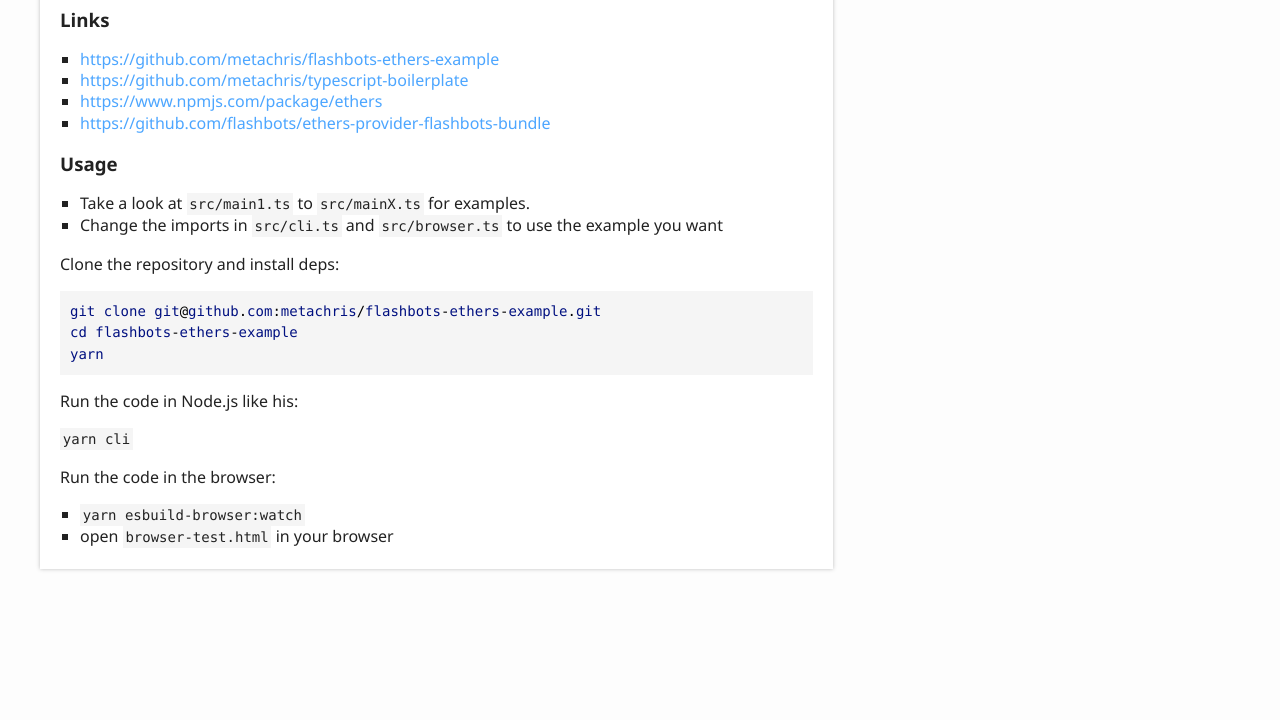
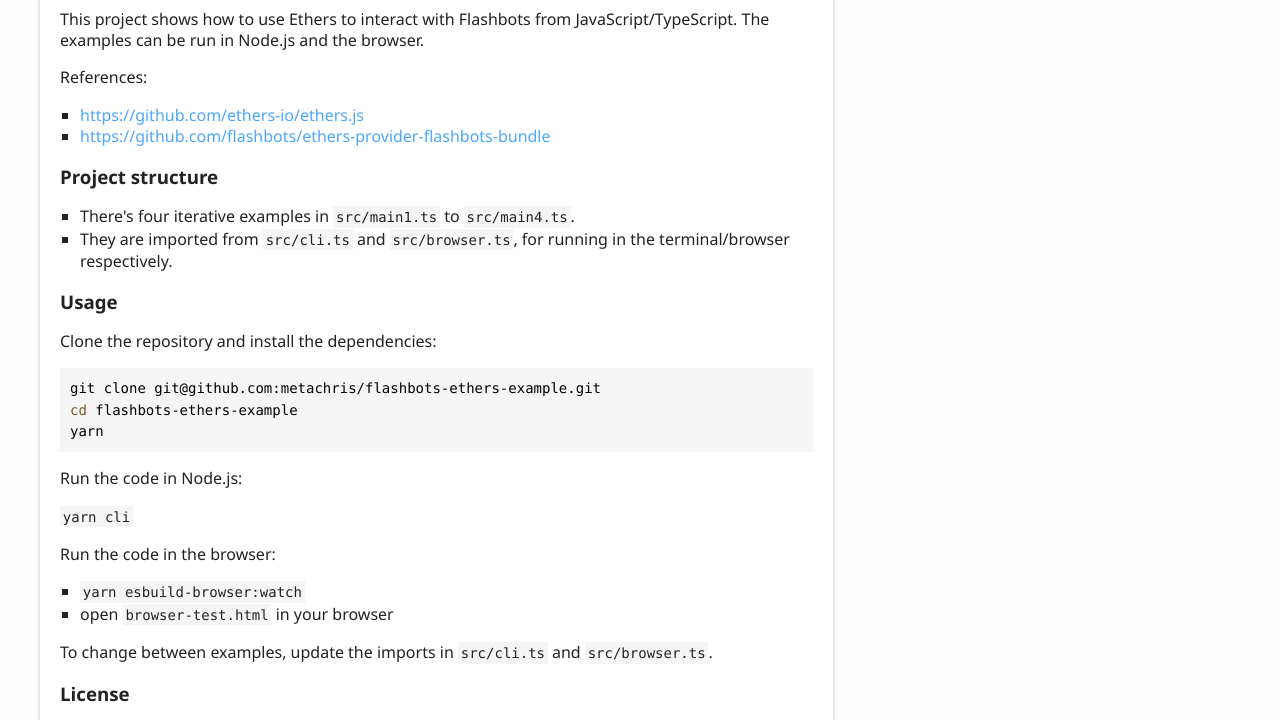
Before and after one commit to metachris/flashbots-ethers-example, a plain HTML site: page index.html in a window 1280 px wide. Shown: the part 227-947 px from the top of the page. Drawn offline with Linux system fonts and the light colour scheme.

Commit message:
Deploying to gh-pages from  @ 6c36677d1e17c610c6359934378a3d7c85d57119 🚀

```diff
--- a/index.html
+++ b/index.html
@@ -61,34 +61,43 @@
 				<a href="#flashbots-ethers-typescript-example" id="flashbots-ethers-typescript-example" style="color: inherit; text-decoration: none;">
 					<h1>Flashbots Ethers TypeScript example</h1>
 				</a>
-				<a href="#links" id="links" style="color: inherit; text-decoration: none;">
-					<h3>Links</h3>
+				<p>This project shows how to use Ethers to interact with Flashbots from JavaScript/TypeScript. The examples can be run in Node.js and the browser.</p>
+				<p>References:</p>
+				<ul>
+					<li><a href="https://github.com/ethers-io/ethers.js">https://github.com/ethers-io/ethers.js</a></li>
+					<li><a href="https://github.com/flashbots/ethers-provider-flashbots-bundle">https://github.com/flashbots/ethers-provider-flashbots-bundle</a></li>
+				</ul>
+				<a href="#project-structure" id="project-structure" style="color: inherit; text-decoration: none;">
+					<h3>Project structure</h3>
 				</a>
 				<ul>
-					<li><a href="https://github.com/metachris/flashbots-ethers-example">https://github.com/metachris/flashbots-ethers-example</a></li>
-					<li><a href="https://github.com/metachris/typescript-boilerplate">https://github.com/metachris/typescript-boilerplate</a></li>
-					<li><a href="https://www.npmjs.com/package/ethers">https://www.npmjs.com/package/ethers</a></li>
-					<li><a href="https://github.com/flashbots/ethers-provider-flashbots-bundle">https://github.com/flashbots/ethers-provider-flashbots-bundle</a></li>
+					<li>There&#39;s four iterative examples in <code>src/main1.ts</code> to <code>src/main4.ts</code>.</li>
+					<li>They are imported from <code>src/cli.ts</code> and <code>src/browser.ts</code>, for running in the terminal/browser respectively.</li>
 				</ul>
 				<a href="#usage" id="usage" style="color: inherit; text-decoration: none;">
 					<h3>Usage</h3>
 				</a>
-				<ul>
-					<li>Take a look at <code>src/main1.ts</code> to <code>src/mainX.ts</code> for examples.</li>
-					<li>Change the imports in <code>src/cli.ts</code> and <code>src/browser.ts</code> to use the example you want</li>
-				</ul>
-				<p>Clone the repository and install deps:</p>
-				<pre><code><span style="color: #001080">git</span><span style="color: #000000"> </span><span style="color: #001080">clone</span><span style="color: #000000"> </span><span style="color: #001080">git</span><span style="color: #000000">@</span><span style="color: #001080">github</span><span style="color: #000000">.</span><span style="color: #001080">com</span><span style="color: #000000">:</span><span style="color: #001080">metachris</span><span style="color: #000000">/</span><span style="color: #001080">flashbots</span><span style="color: #000000">-</span><span style="color: #001080">ethers</span><span style="color: #000000">-</span><span style="color: #001080">example</span><span style="color: #000000">.</span><span style="color: #001080">git</span>
-<span style="color: #001080">cd</span><span style="color: #000000"> </span><span style="color: #001080">flashbots</span><span style="color: #000000">-</span><span style="color: #001080">ethers</span><span style="color: #000000">-</span><span style="color: #001080">example</span>
-<span style="color: #001080">yarn</span>
+				<p>Clone the repository and install the dependencies:</p>
+				<pre><code class="language-bash"><span style="color: #000000">git clone git@github.com:metachris/flashbots-ethers-example.git</span>
+<span style="color: #795E26">cd</span><span style="color: #000000"> flashbots-ethers-example</span>
+<span style="color: #000000">yarn</span>
 </code></pre>
-				<p>Run the code in Node.js like his:</p>
+				<p>Run the code in Node.js:</p>
 				<p><code>yarn cli</code></p>
 				<p>Run the code in the browser:</p>
 				<ul>
 					<li><code>yarn esbuild-browser:watch</code></li>
 					<li>open <code>browser-test.html</code> in your browser</li>
 				</ul>
+				<p>To change between examples, update the imports in <code>src/cli.ts</code> and <code>src/browser.ts</code>.</p>
+				<a href="#license" id="license" style="color: inherit; text-decoration: none;">
+					<h3>License</h3>
+				</a>
+				<p>The code is free to use however you want, no attribution necessary.</p>
+				<a href="#feedback" id="feedback" style="color: inherit; text-decoration: none;">
+					<h3>Feedback</h3>
+				</a>
+				<p>Feel free to reach out via Github issues on this repository, or via Twitter <a href="https://twitter.com/metachris">@metachris</a>.</p>
 			</div>
 		</div>
 		<div class="col-4 col-menu menu-sticky-wrap menu-highlight">
```
